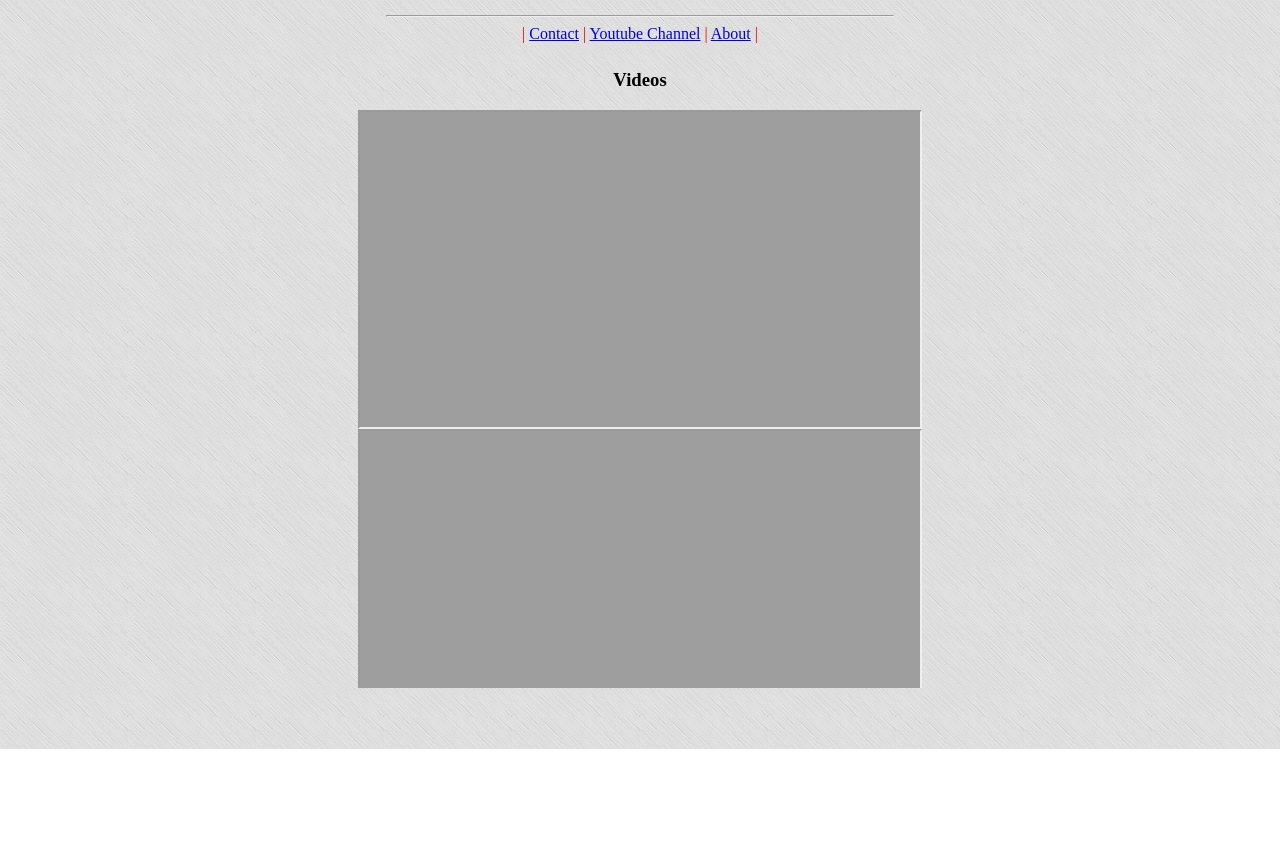
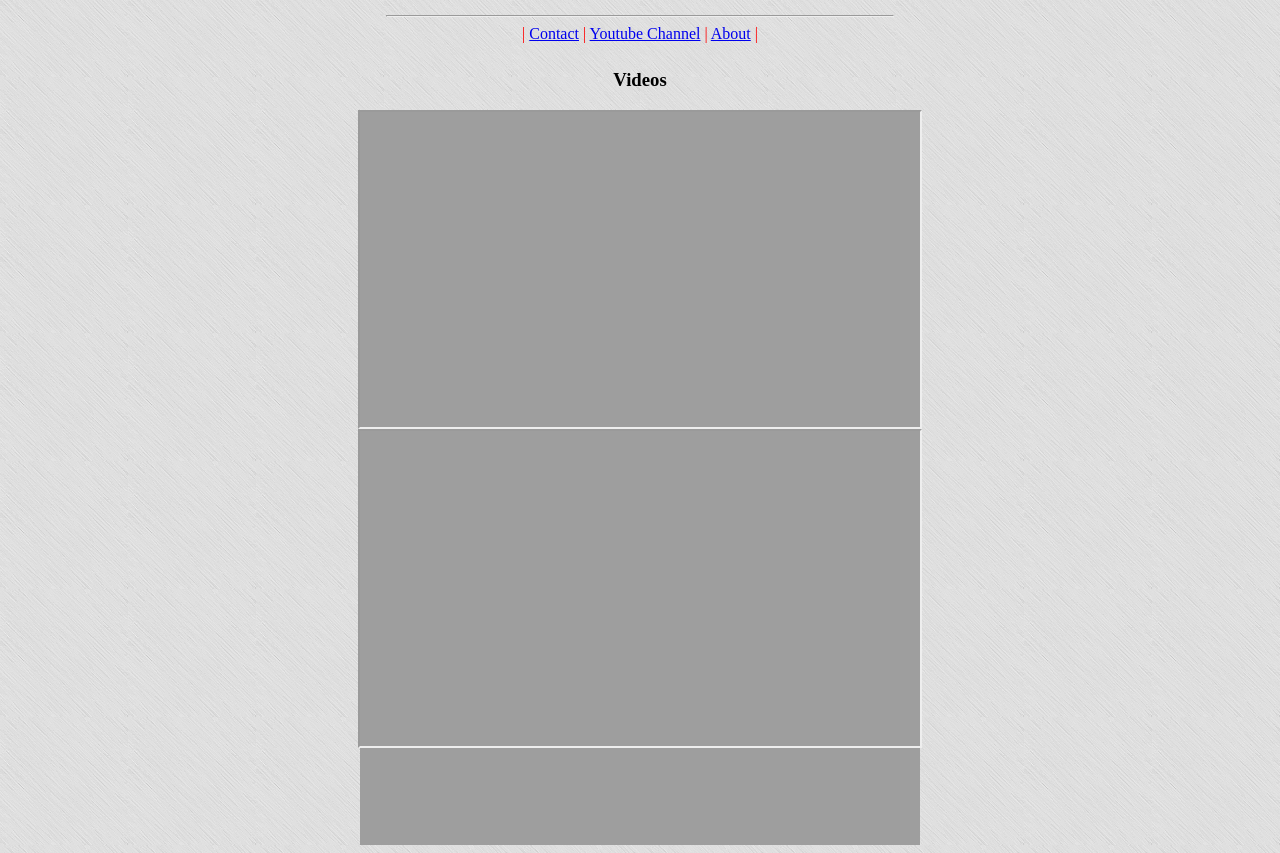
Before and after one commit to CDAGaming/brotatochipses.github.io-1, a plain HTML site: page index.html in a window 1280 px wide. Shown: the part 51-904 px from the top of the page. Before the commit the page ends 800 px from the top, so only its background shows below. Drawn offline with Linux system fonts and the light colour scheme.

Commit message:
Add files via upload

```diff
--- a/index.html
+++ b/index.html
@@ -12,7 +12,7 @@
 		<a href=about/about.html target=content>About</a> |
 		<br><br>
 
-		<iframe src=content/main.html name=content width=100% height=80% frameborder=0>
+		<iframe src=content/main.html name=content width=100% height=100% frameborder=0>
 
 
 		<br>
```
